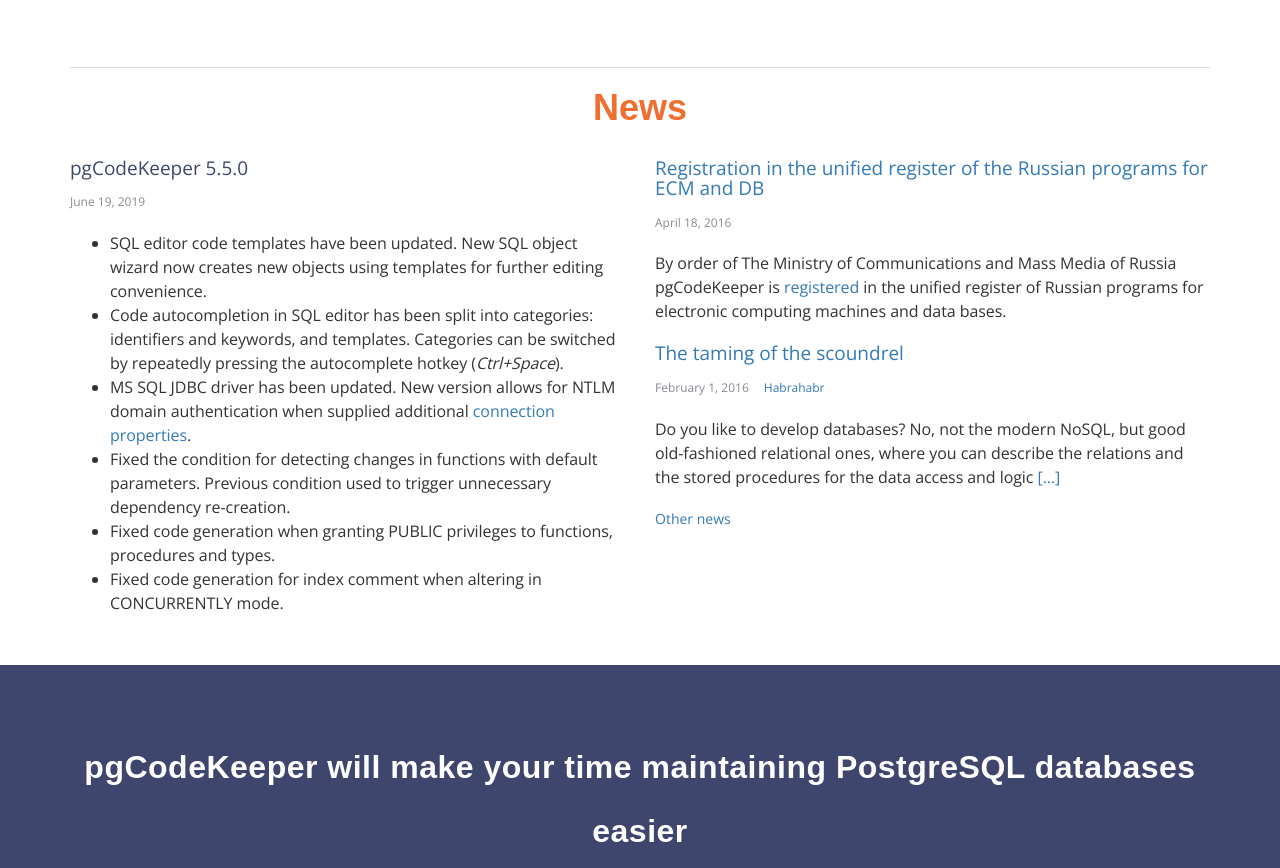
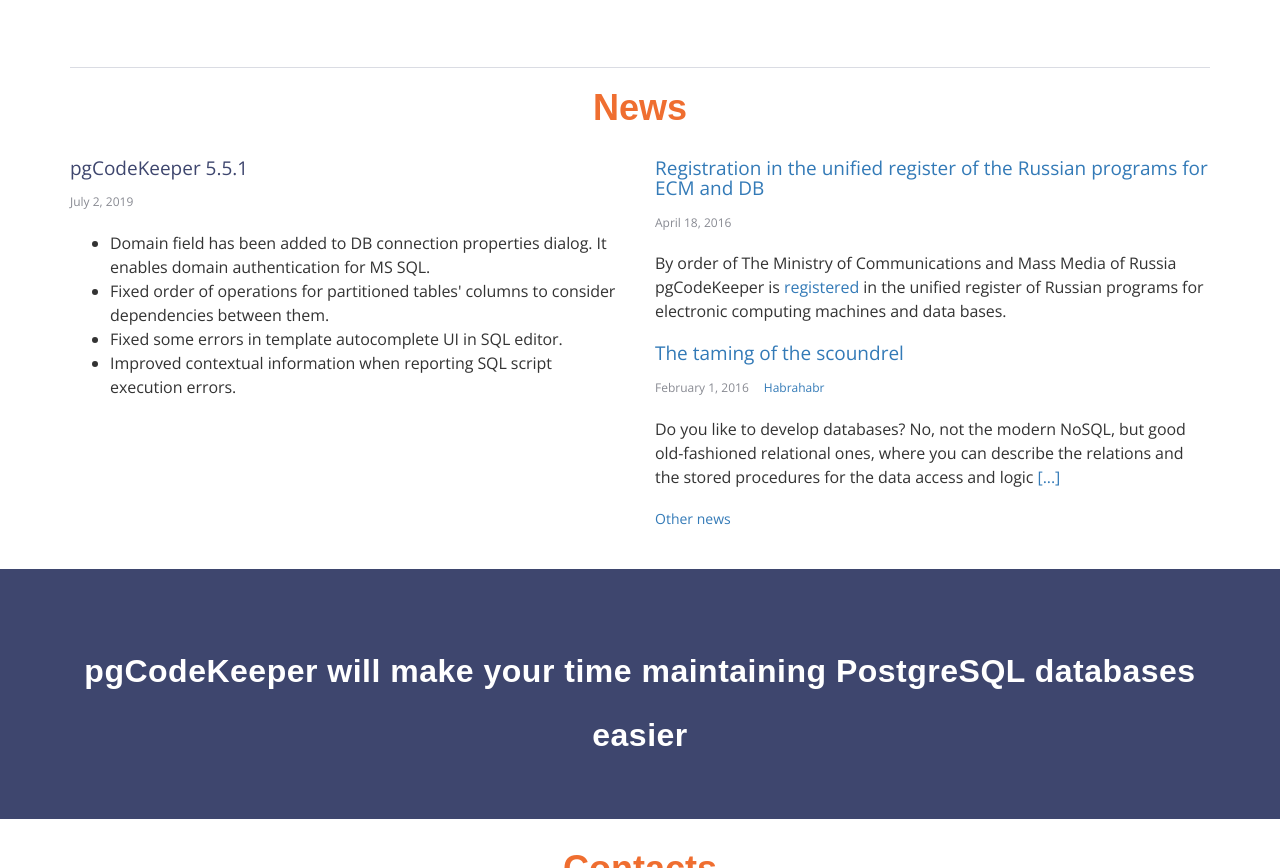
Before and after one commit to pgcodekeeper/pgcodekeeper.github.io, a plain HTML site: page index.html in a window 1280 px wide. Shown: the part 2508-3376 px from the top of the page. Drawn offline with nearby package versions, Linux system fonts and the light colour scheme; a web font is replaced by a local one.

Commit message:
announcement for 5.5.1

```diff
--- a/index.html
+++ b/index.html
@@ -237,15 +237,13 @@
       <div class="row">
 
         <div class="col-sm-6 col-lg-6">
-          <h4 class="anchor" name="pgCodeKeeper-5.5.0" id="pgCodeKeeper-5.5.0">pgCodeKeeper 5.5.0</h4>
-          <p class="date">June 19, 2019</p>
+          <h4 class="anchor" name="pgCodeKeeper-5.5.1" id="pgCodeKeeper-5.5.1">pgCodeKeeper 5.5.1</h4>
+          <p class="date">July 2, 2019</p>
           <ul class="short-article">
-            <li>SQL editor code templates have been updated. New SQL object wizard now creates new objects using templates for further editing convenience.</li>
-            <li>Code autocompletion in SQL editor has been split into categories: identifiers and keywords, and templates. Categories can be switched by repeatedly pressing the autocomplete hotkey (<i>Ctrl+Space</i>).</li>
-            <li>MS SQL JDBC driver has been updated. New version allows for NTLM domain authentication when supplied additional <a href='https://github.com/Microsoft/mssql-jdbc/pull/998'>connection properties</a>.</li>
-            <li>Fixed the condition for detecting changes in functions with default parameters. Previous condition used to trigger unnecessary dependency re-creation.</li>
-            <li>Fixed code generation when granting PUBLIC privileges to functions, procedures and types.</li>
-            <li>Fixed code generation for index comment when altering in CONCURRENTLY mode.</li>
+            <li>Domain field has been added to DB connection properties dialog. It enables domain authentication for MS SQL.</li>
+            <li>Fixed order of operations for partitioned tables' columns to consider dependencies between them.</li>
+            <li>Fixed some errors in template autocomplete UI in SQL editor.</li>
+            <li>Improved contextual information when reporting SQL script execution errors.</li>
           </ul>
         </div>
 
```
Also changed, not shown: _src/app/index.html (+6 -8 lines), _src/app/news.html (+9 -0 lines), news.html (+9 -0 lines).
